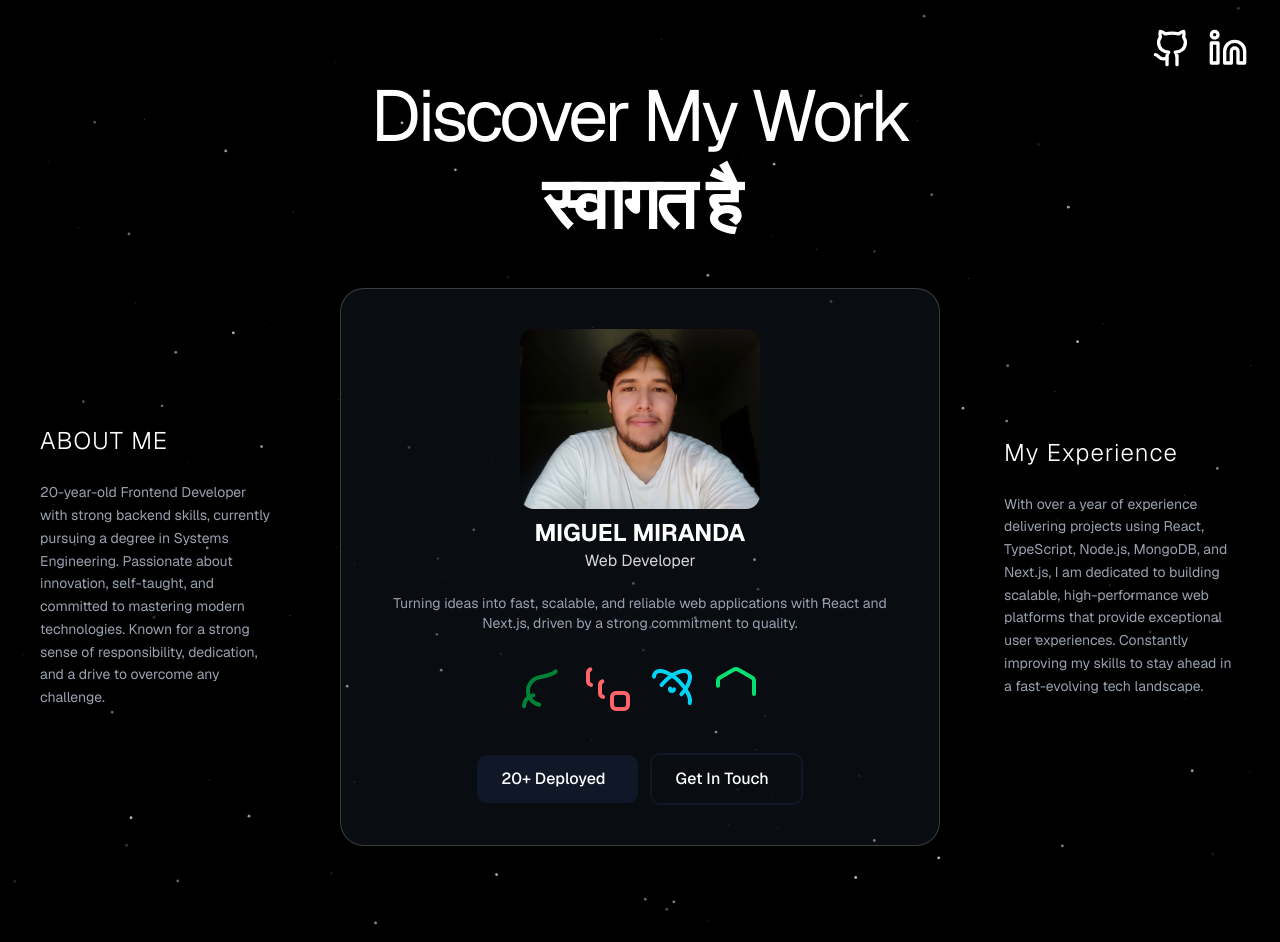
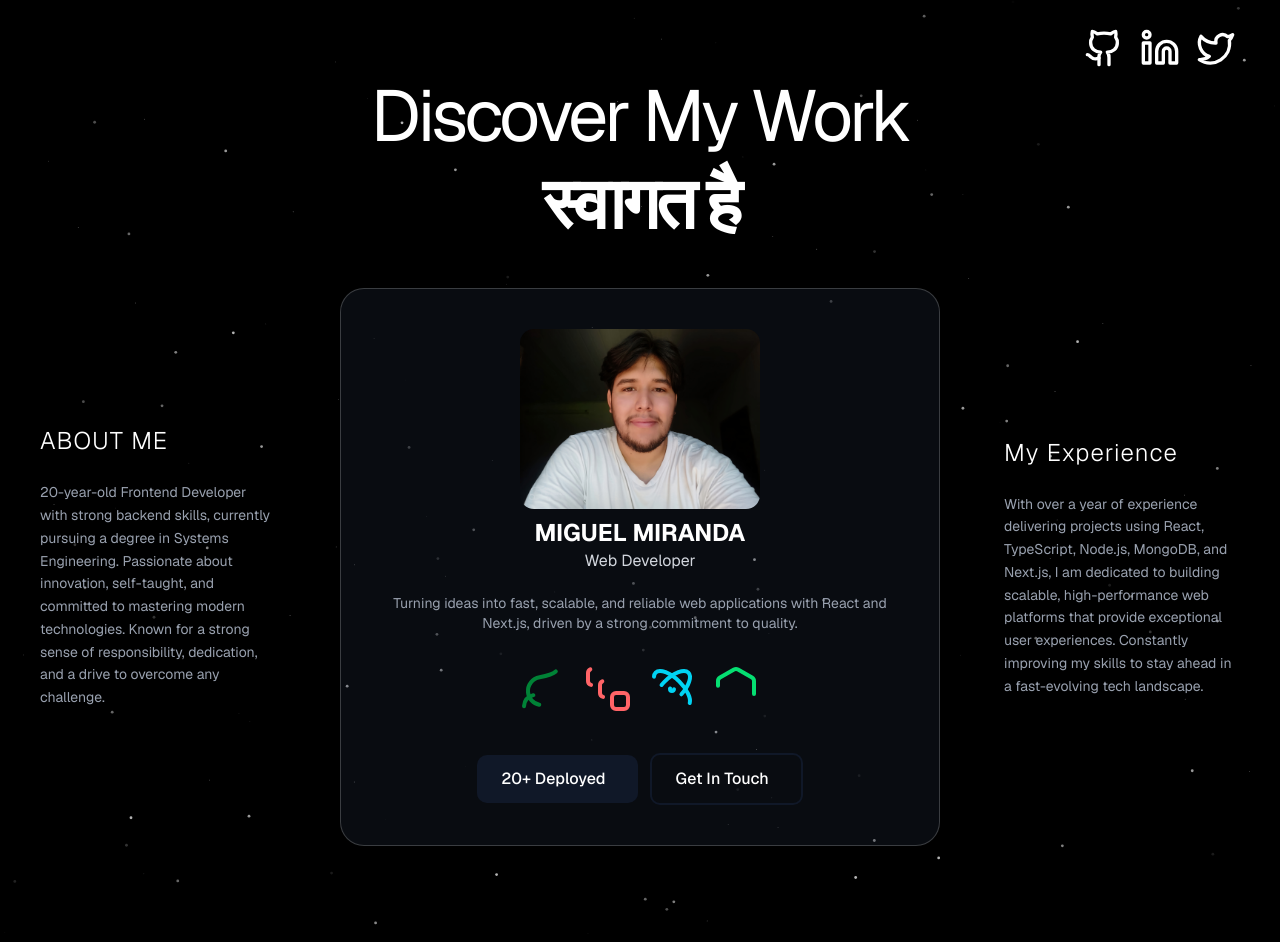
Before and after one commit to mirchez/miguel-portfolio, a Next.js app: page / in a window 1280 px wide. Built offline with nearby package versions, Linux system fonts and the light colour scheme.

Commit message:
add Twitter | X to portfolio

```diff
--- a/app/components/ui/headerIcons.tsx
+++ b/app/components/ui/headerIcons.tsx
@@ -1,14 +1,15 @@
 "use client";
 
-import { Github, Linkedin } from "lucide-react";
+import { Github, Linkedin, Twitter } from "lucide-react";
 import { usePathname } from "next/navigation";
 import Link from "next/link";
 import { motion, AnimatePresence } from "framer-motion";
 
+const iconsClass: string =
+  "h-7 w-7 md:w-8 md:h-8 xl:w-10 xl:h-10 text-white hover:text-purple-500 ";
+
 export default function HeaderIcons() {
   const pathname = usePathname();
-  const iconsClass: string =
-    "h-7 w-7 xl:w-10 xl:h-10 text-white hover:text-purple-500 ";
 
   return (
     pathname !== "/contact" && (
@@ -26,8 +27,9 @@ export default function HeaderIcons() {
             y: -20,
             transition: { duration: 0.3 },
           }}
-          className="absolute top-3 right-1/2 translate-x-1/2 xl:right-20 xl:top-7 z-50 flex space-x-1 md:space-x-4"
+          className="absolute top-5 right-1/2 translate-x-1/2 xl:right-30 xl:top-7 z-50 flex space-x-2 md:space-x-4 xl:space-y-5"
         >
+          {/* GitHub */}
           <Link
             href="https://github.com/mirchez"
             target="_blank"
@@ -36,6 +38,7 @@ export default function HeaderIcons() {
           >
             <Github className={iconsClass} />
           </Link>
+          {/* LinkedIn */}
           <Link
             href="https://linkedin.com/in/mirchez"
             target="_blank"
@@ -44,6 +47,15 @@ export default function HeaderIcons() {
           >
             <Linkedin className={iconsClass} />
           </Link>
+          {/* Twitter | X */}
+          <Link
+            href="https://x.com/mirchezz"
+            target="_blank"
+            rel="noopener noreferrer"
+            aria-label="Twitter | X"
+          >
+            <Twitter className={iconsClass} />
+          </Link>
         </motion.div>
       </AnimatePresence>
     )
--- a/app/layout.tsx
+++ b/app/layout.tsx
@@ -33,16 +33,16 @@ export const metadata: Metadata = {
   authors: [{ name: "Miguel Miranda" }],
   creator: "Miguel Miranda",
   publisher: "Miguel Miranda",
-  metadataBase: new URL("https://miguelmiranda.dev"), // Replace with your actual domain
+  metadataBase: new URL("https://miguel-miranda-portfolio.vercel.app"),
   openGraph: {
     title: "Miguel Miranda | Portfolio",
     description:
       "Personal portfolio showcasing Miguel Miranda's web development projects and experience.",
-    url: "https://miguelmiranda.dev", // Replace with your actual domain
+    url: "https://miguel-miranda-portfolio.vercel.app",
     siteName: "Miguel Miranda Portfolio",
     images: [
       {
-        url: "/og-image.png", // You should create and add this image
+        url: "/portfolio.PNG",
         width: 1200,
         height: 630,
         alt: "Miguel Miranda Portfolio",
@@ -50,14 +50,6 @@ export const metadata: Metadata = {
     ],
     locale: "en_US",
     type: "website",
-  },
-  twitter: {
-    card: "summary_large_image",
-    title: "Miguel Miranda | Portfolio",
-    description:
-      "Personal portfolio showcasing Miguel Miranda's web development projects and experience.",
-    images: ["/og-image.png"], // Same image as OpenGraph
-    creator: "@yourtwitter", // Replace with your Twitter handle
   },
   robots: {
     index: true,
@@ -70,11 +62,8 @@ export const metadata: Metadata = {
       "max-snippet": -1,
     },
   },
-  verification: {
-    google: "your-google-site-verification", // Add your Google Search Console verification
-  },
   alternates: {
-    canonical: "https://miguelmiranda.dev", // Replace with your actual domain
+    canonical: "https://miguel-miranda-portfolio.vercel.app",
   },
 };
 
```
Also changed, not shown: public/portfolio.PNG (added).
